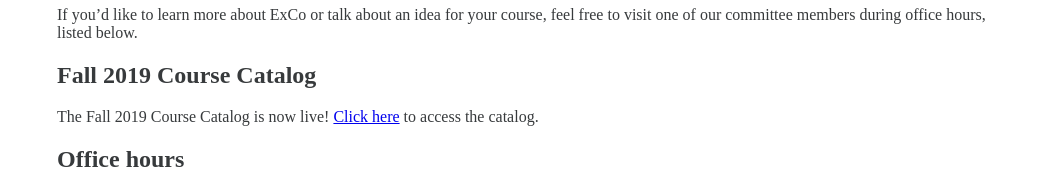
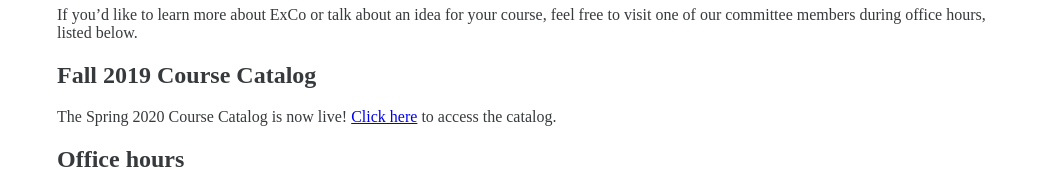
Before and after one commit to OberlinExCo/OberlinExCo.github.io, a Jekyll site: the page built from index.md, in a window 1280 px wide. Shown: the part 517-708 px from the top of the page, without its empty margins (108-1171 px from the left). Built offline with Jekyll 4.4.1, drawn with Linux system fonts in a browser that asks for light colours.

Commit message:
Updating landing page with course catalog

```diff
--- a/index.md
+++ b/index.md
@@ -15,7 +15,7 @@ Typically, courses meet once or twice a week in a regular location. To learn abo
 If you’d like to learn more about ExCo or talk about an idea for your course, feel free to visit one of our committee members during office hours, listed below.
 
 ## Fall 2019 Course Catalog
-The Fall 2019 Course Catalog is now live! [Click here](https://docs.google.com/document/d/1c-NFa1Ay2kCEho0tzqrUV0aIW-65zmYIw95FUphFkME/edit?usp=sharing) to access the catalog.
+The Spring 2020 Course Catalog is now live! [Click here](https://docs.google.com/document/d/1Q8HjZ0s1LbEKivvoasxn2UAIA7YXHBs3va39pCuX8_A/edit?usp=sharing) to access the catalog.
 
 ## Office hours
 {% include office-hours.html %}
```
